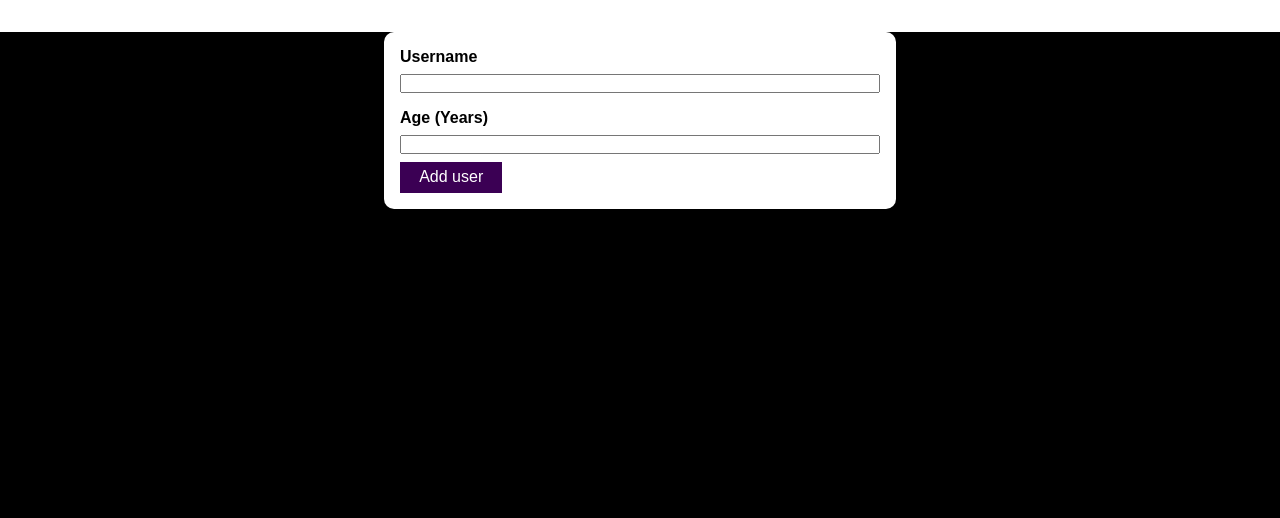
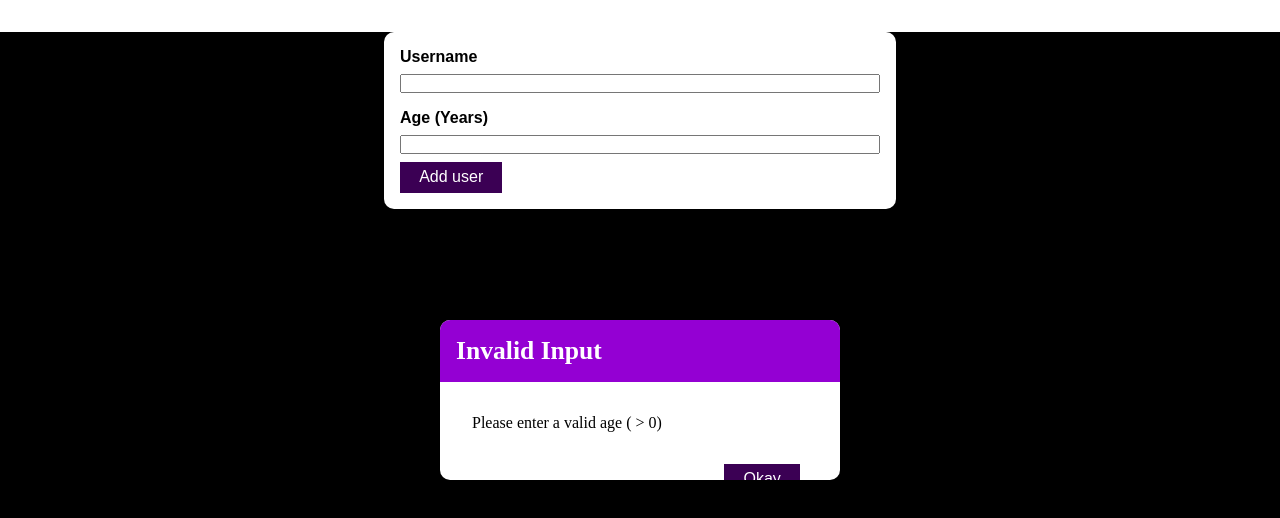
Before and after one commit to Calwera/React_to_do, a React app: page / in a window 1280 px wide. Shown: the top 518 px of the page. Built offline with nearby package versions, Linux system fonts and the light colour scheme.

Commit message:
added Validator component

```diff
--- a/src/App.js
+++ b/src/App.js
@@ -1,7 +1,7 @@
 import React, { Component, useState } from "react";
 import "./App.css";
-import UserNew from "./components/UserNew";
 import RenderUser from "./components/User/RenderUser";
+import UserValidator from "./components/UserValidator";
 
 const DATA = [];
 
@@ -25,8 +25,9 @@ function App() {
 
   return (
     <div className="App">
-      <UserNew onAddUser={addUserHandler} />
+      <UserValidator onAddUser={addUserHandler} />
       <RenderUser users={user} onDeleteUsers={deleteUserHandler} />
+
     </div>
   );
 }
--- /dev/null
+++ b/src/components/Modal/Modal.css
@@ -0,0 +1,27 @@
+.Modal-overlay {
+    position: absolute;
+    top: 50%;
+    left: 50%;
+    transform: translate(-50%,-50%);
+    height: 20vh;
+    width: 50vh;
+    background-color: #fff;
+    border-radius: 10px;
+    overflow: hidden;
+}
+
+.Modal-header {
+    background-color: darkviolet;
+    font-size: 1.6rem;
+    color: #fff;
+    padding: 1rem;
+}
+
+.Modal-text {
+    margin: 2rem;
+}
+
+.Modal-button {
+    position: absolute;
+    right: 10%;
+}
--- /dev/null
+++ b/src/components/Modal/Modal.js
@@ -0,0 +1,18 @@
+import React from 'react'
+
+import './Modal.css'
+
+const Modal = () => {
+    return (
+        <div className='Modal-overlay'>
+            <h1 className='Modal-header'>Invalid Input</h1>
+            <div className='Modal-body'>
+                <p className='Modal-text'>Please enter a valid age ( {'>'} 0)</p>
+                <button className='Modal-button'>Okay</button>
+            </div>
+        </div>
+    )
+
+}
+
+export default Modal;
--- a/src/components/UserForm.js
+++ b/src/components/UserForm.js
@@ -31,7 +31,7 @@ const UserForm = (props) => {
       <div className="to-doform__fields">
         <div className="to-doform__field">
           <label>Username</label>
-          <input type="text" value={enteredName} onChange={nameChangeHandler} />
+          <input type='text' value={enteredName} onChange={nameChangeHandler} />
         </div>
         <div className="to-doform__field">
           <label>Age (Years)</label>
--- /dev/null
+++ b/src/components/UserValidator.js
@@ -0,0 +1,38 @@
+import React, { useState } from "react";
+
+import Modal from "./Modal/Modal";
+import UserForm from './UserForm'
+
+const UserValidator = (props) => {
+
+    const [isValidated, setIsValidated] = useState(true)
+
+
+        const saveUserDataHandler = (enteredUser) => {
+            console.log(enteredUser.userage ==='')
+            if (enteredUser.userage === '')
+            {
+
+                setIsValidated(false)
+                props.onAddUser([])
+            }
+           else {
+
+            setIsValidated(true)
+            const userData = {
+                ...enteredUser,
+                id: Math.random().toString(),
+            };
+
+            props.onAddUser(userData);
+           }
+        };
+
+
+        return <div>{isValidated && <Modal />}
+         {isValidated  && <UserForm onSaveUserData={saveUserDataHandler} />};
+        </div>
+
+    };
+
+export default UserValidator;
```
